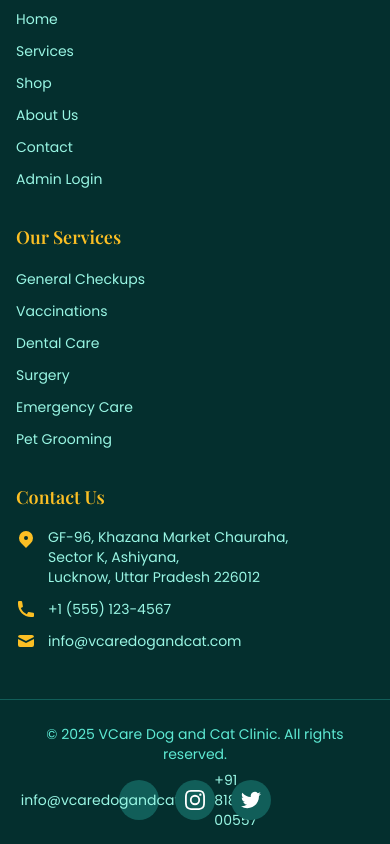
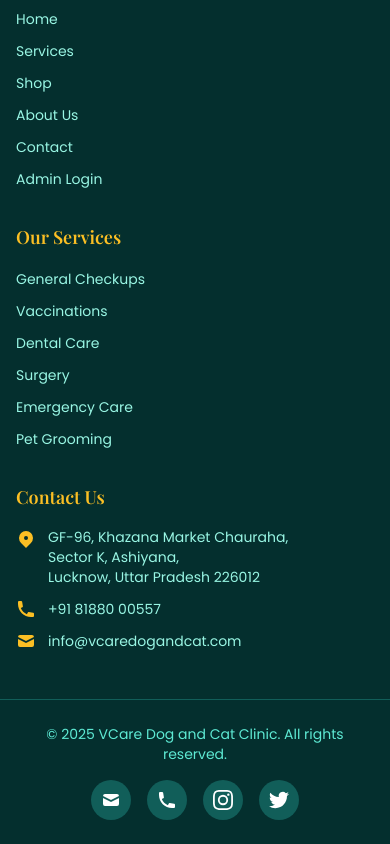
Before and after one commit to ratna3/VCaredogandcatclinic, a Next.js app: page /shop in a window 390 px wide. Shown: the part 1466-2310 px from the top of the page. Built offline with nearby package versions, Linux system fonts and the light colour scheme; no server answers; the database is empty.

Commit message:
Update footer phone number and fix social media icon alignment

```diff
--- a/src/components/Footer.tsx
+++ b/src/components/Footer.tsx
@@ -104,7 +104,7 @@
                 >
                   <path d="M2 3a1 1 0 011-1h2.153a1 1 0 01.986.836l.74 4.435a1 1 0 01-.54 1.06l-1.548.773a11.037 11.037 0 006.105 6.105l.774-1.548a1 1 0 011.059-.54l4.435.74a1 1 0 01.836.986V17a1 1 0 01-1 1h-2C7.82 18 2 12.18 2 5V3z" />
                 </svg>
-                <span className="text-royal-200 text-sm">+1 (555) 123-4567</span>
+                <span className="text-royal-200 text-sm">+91 81880 00557</span>
               </li>
               <li className="flex items-center gap-3">
                 <svg
@@ -131,19 +131,31 @@
             </p>
             <div className="flex items-center gap-4">
               <a
-                href="#"
-                className="w-10 h-10 rounded-full bg-royal-800 flex items-center justify-center
-                           hover:bg-gold-500 transition-colors duration-200"
-                aria-label="Facebook"
+                href="mailto:info@vcaredogandcat.com"
+                className="w-10 h-10 rounded-full bg-royal-800 flex items-center justify-center hover:bg-gold-500 transition-colors duration-200"
+                aria-label="Email"
+                title="Email"
               >
-                <span className="text-royal-200 text-sm">info@vcaredogandcat.com</span>
-                <span className="text-royal-200 text-sm">+91 81880 00557</span>
+                <svg className="w-5 h-5" fill="currentColor" viewBox="0 0 20 20">
+                  <path d="M2.003 5.884L10 9.882l7.997-3.998A2 2 0 0016 4H4a2 2 0 00-1.997 1.884z" />
+                  <path d="M18 8.118l-8 4-8-4V14a2 2 0 002 2h12a2 2 0 002-2V8.118z" />
+                </svg>
+              </a>
+              <a
+                href="tel:+918188000557"
+                className="w-10 h-10 rounded-full bg-royal-800 flex items-center justify-center hover:bg-gold-500 transition-colors duration-200"
+                aria-label="Phone"
+                title="Phone"
+              >
+                <svg className="w-5 h-5" fill="currentColor" viewBox="0 0 20 20">
+                  <path d="M2 3a1 1 0 011-1h2.153a1 1 0 01.986.836l.74 4.435a1 1 0 01-.54 1.06l-1.548.773a11.037 11.037 0 006.105 6.105l.774-1.548a1 1 0 011.059-.54l4.435.74a1 1 0 01.836.986V17a1 1 0 01-1 1h-2C7.82 18 2 12.18 2 5V3z" />
+                </svg>
               </a>
               <a
                 href="#"
-                className="w-10 h-10 rounded-full bg-royal-800 flex items-center justify-center
-                           hover:bg-gold-500 transition-colors duration-200"
+                className="w-10 h-10 rounded-full bg-royal-800 flex items-center justify-center hover:bg-gold-500 transition-colors duration-200"
                 aria-label="Instagram"
+                title="Instagram"
               >
                 <svg className="w-5 h-5" fill="currentColor" viewBox="0 0 24 24">
                   <path d="M12 2.163c3.204 0 3.584.012 4.85.07 3.252.148 4.771 1.691 4.919 4.919.058 1.265.069 1.645.069 4.849 0 3.205-.012 3.584-.069 4.849-.149 3.225-1.664 4.771-4.919 4.919-1.266.058-1.644.07-4.85.07-3.204 0-3.584-.012-4.849-.07-3.26-.149-4.771-1.699-4.919-4.92-.058-1.265-.07-1.644-.07-4.849 0-3.204.013-3.583.07-4.849.149-3.227 1.664-4.771 4.919-4.919 1.266-.057 1.645-.069 4.849-.069zM12 0C8.741 0 8.333.014 7.053.072 2.695.272.273 2.69.073 7.052.014 8.333 0 8.741 0 12c0 3.259.014 3.668.072 4.948.2 4.358 2.618 6.78 6.98 6.98C8.333 23.986 8.741 24 12 24c3.259 0 3.668-.014 4.948-.072 4.354-.2 6.782-2.618 6.979-6.98.059-1.28.073-1.689.073-4.948 0-3.259-.014-3.667-.072-4.947-.196-4.354-2.617-6.78-6.979-6.98C15.668.014 15.259 0 12 0zm0 5.838a6.162 6.162 0 100 12.324 6.162 6.162 0 000-12.324zM12 16a4 4 0 110-8 4 4 0 010 8zm6.406-11.845a1.44 1.44 0 100 2.881 1.44 1.44 0 000-2.881z" />
@@ -151,9 +163,9 @@
               </a>
               <a
                 href="#"
-                className="w-10 h-10 rounded-full bg-royal-800 flex items-center justify-center
-                           hover:bg-gold-500 transition-colors duration-200"
+                className="w-10 h-10 rounded-full bg-royal-800 flex items-center justify-center hover:bg-gold-500 transition-colors duration-200"
                 aria-label="Twitter"
+                title="Twitter"
               >
                 <svg className="w-5 h-5" fill="currentColor" viewBox="0 0 24 24">
                   <path d="M23.953 4.57a10 10 0 01-2.825.775 4.958 4.958 0 002.163-2.723c-.951.555-2.005.959-3.127 1.184a4.92 4.92 0 00-8.384 4.482C7.69 8.095 4.067 6.13 1.64 3.162a4.822 4.822 0 00-.666 2.475c0 1.71.87 3.213 2.188 4.096a4.904 4.904 0 01-2.228-.616v.06a4.923 4.923 0 003.946 4.827 4.996 4.996 0 01-2.212.085 4.936 4.936 0 004.604 3.417 9.867 9.867 0 01-6.102 2.105c-.39 0-.779-.023-1.17-.067a13.995 13.995 0 007.557 2.209c9.053 0 13.998-7.496 13.998-13.985 0-.21 0-.42-.015-.63A9.935 9.935 0 0024 4.59z" />
```
